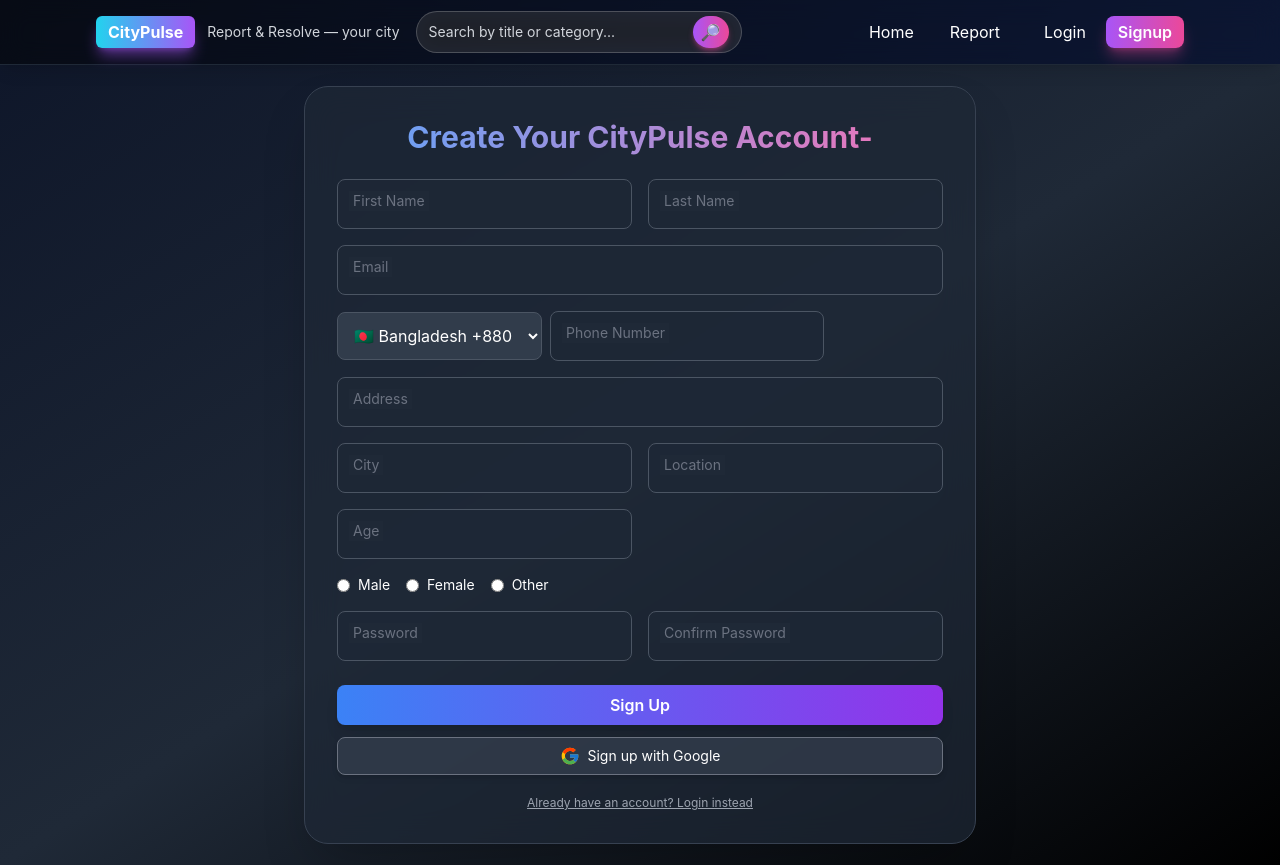
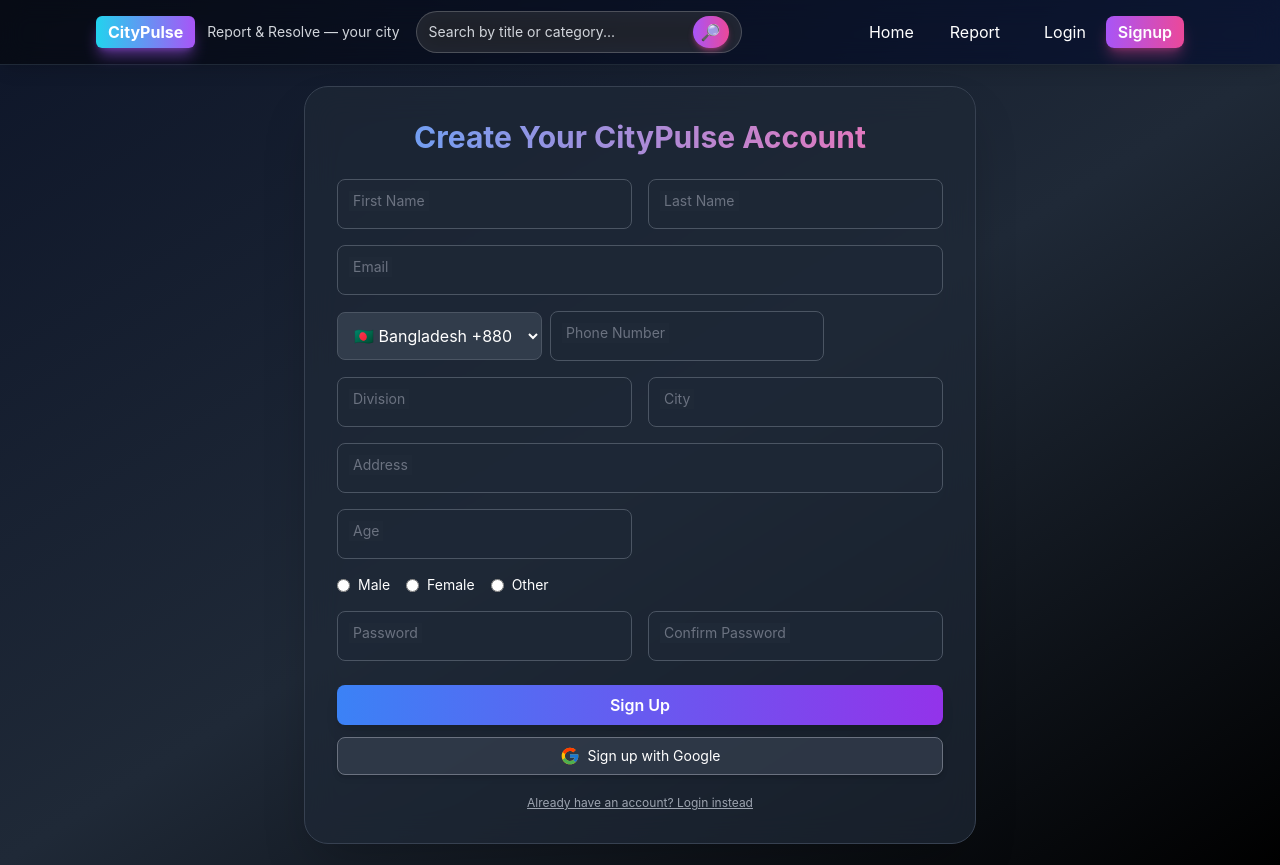
Before and after one commit to Rocky-Dewan/City-Pulse, a React (Create React App) app in the folder citypulse-frontend/client/: page /signup in a window 1280 px wide. Built offline with nearby package versions, Linux system fonts and the light colour scheme.

Commit message:
Update Signup.jsx

```diff
--- a/citypulse-frontend/client/src/pages/Signup.jsx
+++ b/citypulse-frontend/client/src/pages/Signup.jsx
@@ -78,7 +78,7 @@
         className="backdrop-blur-lg bg-gray-800/70 p-8 rounded-3xl shadow-2xl w-full max-w-2xl border border-gray-700"
       >
         <h1 className="text-3xl font-bold text-center mb-6 bg-clip-text text-transparent bg-gradient-to-r from-blue-400 to-pink-400">
-          Create Your CityPulse Account-
+          Create Your CityPulse Account
         </h1>
 
         <div className="grid grid-cols-1 md:grid-cols-2 gap-4">
@@ -103,9 +103,12 @@
             <CustomInput label="Phone Number" name="phone" value={form.phone} onChange={handleChange} />
           </div>
 
+          <CustomInput label="Division" name="Division" value={form.location} onChange={handleChange} />
+          <CustomInput label="City" name="city" value={form.city} onChange={handleChange} />
+
           <CustomInput label="Address" name="address" value={form.address} onChange={handleChange} className="md:col-span-2" />
-          <CustomInput label="City" name="city" value={form.city} onChange={handleChange} />
-          <CustomInput label="Location" name="location" value={form.location} onChange={handleChange} />
+
+
           <CustomInput label="Age" name="age" type="number" value={form.age} onChange={handleChange} />
 
           <div className="flex items-center justify-between md:col-span-2 text-sm">
```
